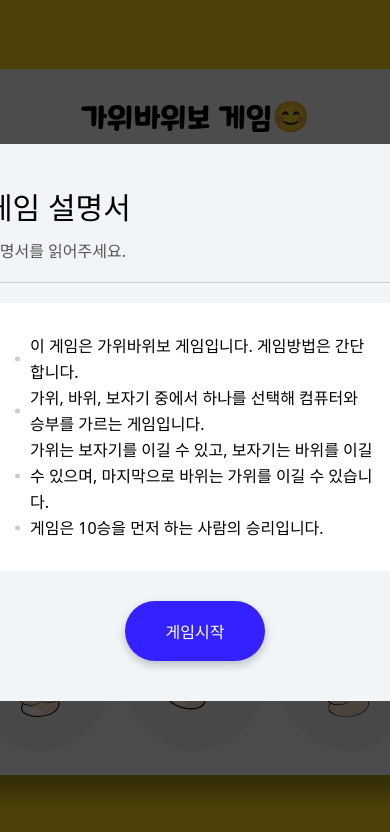
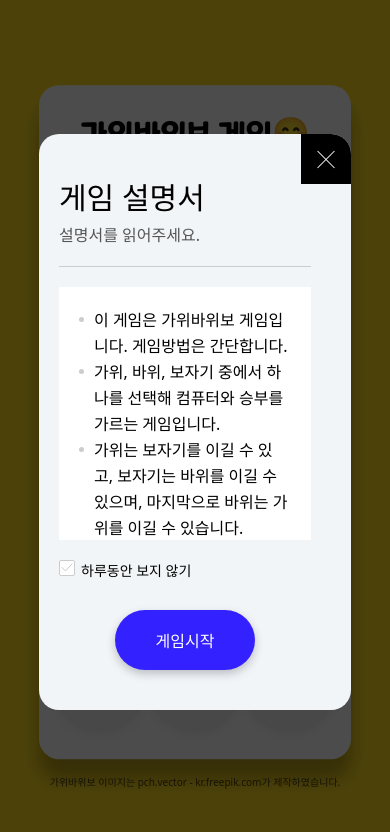
Before and after one commit to Shape2ee/RockScissorPaper, a plain HTML site: page index.html in a window 390 px wide. Drawn offline with Linux system fonts and the light colour scheme; files whose address does not match are found by name; a web font is replaced by a local one.

Commit message:
[220730] 모달추가, 모바일대응, 쿠키설정

```diff
--- a/css/style.css
+++ b/css/style.css
@@ -25,6 +25,10 @@ button {
   height: 1px;
 }
 
+.none {
+  display: inline-block;
+}
+
 .game {
   display: flex;
   flex-direction: column;
@@ -32,9 +36,8 @@ button {
   top: 50%;
   left: 50%;
   padding: 3rem 0;
-  width: 500px;
-  /* height: 70vh; */
-  min-height: 700px;
+  width: 80%;
+  max-width: 500px;
   background-color: #fff;
   border-radius: 20px;
   transform: translate(-50%, -50%);
@@ -183,11 +186,6 @@ button {
   background-image: url(../images/paper.svg);
 }
 
-.game_btn:hover {
-  background-color: #ffdc21;
-  background-position: 50% 40%;
-  box-shadow: 0 4px 9px 0 rgb(63 65 80 / 30%);
-}
 
 /* 모달창 */
 .modal {
@@ -209,8 +207,8 @@ button {
 .modal__wrap {
   position: relative;
   padding: 4rem;
-  width: 40%;
-  min-width: 500px;
+  width: 80%;
+  /* min-width: 500px; */
   max-width: 800px;
   background-color: #f2f5f7;
   border-radius: 20px;
@@ -223,7 +221,7 @@ button {
 }
 
 .modal_sub-tit {
-  padding: 1rem 0 2rem;
+  padding: 0.4rem 0 2rem;
   border-bottom: 1px solid #ccc;
   color: #555;
 }
@@ -270,22 +268,11 @@ button {
 .close_btn em::after {
   transform: rotate(-45deg);
 }
-.close_btn:hover {
-  background-color: #ffdc21;
-}
-
-.close_btn:hover em {
-  transform: translate(-50%, -50%) rotate(180deg);
-}
-
-.close_btn:hover em::before,
-.close_btn:hover em::after {
-  background-color: #000;
-}
 
 .modal__container {
-  margin-top: 2rem;
+  margin: 2rem 0;
   padding: 3rem;
+  min-height: 150px;
   background-color: #fff;
   line-height: 2.6rem;
 }
@@ -299,13 +286,37 @@ button {
   content: "";
   display: block;
   position: absolute;
-  top: 50%;
+  top: 1rem;
   left: 0;
-  transform: translateY(-50%);
   width: 5px;
   height: 5px;
   background-color: #ccc;
   border-radius: 50%;
+}
+
+.modal__check-btn {
+  display: none;
+}
+
+.modal__check-btn:checked + .modal__check::before {
+  background-position: -16px 0;
+}
+
+.modal__check {
+  display: flex;
+  /* padding-left: 2rem; */
+  font-size: 1.4rem;
+  cursor: pointer;
+}
+
+.modal__check::before {
+  content: "";
+  display: block;
+  width: 16px;
+  height: 16px;
+  background: url(../images/checkbox.svg) no-repeat 0 50%;
+  background-position: 0 0;
+  margin-right: 0.6rem;
 }
 
 .madal_btn {
@@ -318,19 +329,110 @@ button {
   border-radius: 30px;
   color: #fff;
   box-shadow: 0 4px 9px 0 rgb(63 65 80 / 30%);
+  font-size: 1.6rem;
   transition: transform 0.3s;
   cursor: pointer;
 }
 
-.madal_btn:hover {
-  background-color: rgba(52, 33, 255, 0.8);
-  transform: translateY(-10px);
+
+.img_info {
+  display: block;
+  position: absolute;
+  bottom: -5rem;
+  left: 50%;
+  width: 100%;
+  font-size: 1.2rem;
+  text-align: center;
+  transform: translateX(-50%);
+  color: rgba(0, 0, 0, 0.7);
 }
 
-@media (hover:hover) {
+@media (hover: hover) {
   .game__reset:hover {
     background-color: rgba(255, 220, 33, 0.8);
     box-shadow: 0 4px 9px 0 rgb(63 65 80 / 30%);
   }
 
+  .game_btn:hover {
+    background-color: #ffdc21;
+    background-position: 50% 40%;
+    box-shadow: 0 4px 9px 0 rgb(63 65 80 / 30%);
+  }
+
+  .madal_btn:hover {
+    background-color: rgba(52, 33, 255, 0.8);
+    transform: translateY(-10px);
+  }
+
+  .close_btn:hover {
+    background-color: #ffdc21;
+  }
+
+  .close_btn:hover em {
+    transform: translate(-50%, -50%) rotate(180deg);
+  }
+
+  .close_btn:hover em::before,
+  .close_btn:hover em::after {
+    background-color: #000;
+  }
+
 }
+@media screen and (max-width: 768px) {
+
+  .none {
+    display: none;
+  }
+
+  .modal__wrap {
+    padding: 4rem 2rem;
+    padding-right: 4rem;
+  }
+
+  .modal__container {
+    padding: 2rem;
+    height: 30vh;
+    overflow: auto;
+  }
+
+  .game {
+    min-height: auto;
+  }
+
+  .game__score {
+    margin: 2rem 0;
+    width: 70%;
+    height: 7rem;
+  }
+
+  .game__reset {
+    width: 25%;
+    height: 7rem;
+  }
+
+  .game__body {
+    grid-template-columns: 1fr;
+    grid-template-rows: repeat(2, minmax(100px, 20vh));
+    gap: 2rem;
+  }
+
+  .game__body::after {
+    width: 80%;
+    height: 1px;
+  }
+
+  .game__btn-wrap {
+    margin-top: 2rem;
+  }
+
+  .game_btn {
+    width: 32.3333%;
+    /* width: 23.077vw; */
+    height: 23.077vw;
+  }
+
+  .img_info {
+    bottom: -3rem;
+    font-size: 1rem;
+  }
+}
--- a/index.html
+++ b/index.html
@@ -25,11 +25,11 @@
         <div class="game__board">
           <ul class="game__score">
             <li>
-              <h2>My Point</h2>
+              <h2>My <span class="none">Point</span></h2>
               <p class="game__point game__point--my">0</p>
             </li>
             <li>
-              <h2>Your Point</h2>
+              <h2>Your <span class="none">Point</span></h2>
               <p class="game__point game__point--your">0</p>
             </li>
           </ul>
@@ -53,6 +53,7 @@
         <button class="game_btn game__rock"><span class="blind">바위</span></button>
         <button class="game_btn game__paper"><span class="blind">보</span></button>
       </div>
+      <a href="https://kr.freepik.com/vectors/people"  class="img_info">가위바위보 이미지는 pch.vector - kr.freepik.com가 제작하였습니다.</a>
     </section>
     <!-- 모달창 -->
     <article class="modal show">
@@ -77,8 +78,14 @@
               게임은 10승을 먼저 하는 사람의 승리입니다.
             </li>
           </ul>
+
         </div>
-        <div class="madal_btn">게임시작</div>
+        <form action="#" class="modal__form" name="check">
+          <input type="checkbox" name="checkbox" id="checkbox" class="modal__check-btn">
+          <label class="modal__check" for="checkbox">하루동안 보지 않기</label>
+          <button class="madal_btn">게임시작</button>
+        </form>
+
       </div>
     </article>
     <!-- script -->
--- a/main.js
+++ b/main.js
@@ -29,10 +29,10 @@ const myPoint = document.querySelector(".game__point--my");
 const yourPoint = document.querySelector(".game__point--your");
 
 const resetBtn = document.querySelector(".game__reset");
-
+let result = false;
 
 // console.log(randomNum);
-
+document.cookie = "test1=Hello";
 
 const gameStart = (e) => {
   console.log(e.target)
@@ -74,6 +74,7 @@ function compareSelect () {
     selectIndex === 2 && randomIndex === 0) {
     yourPoint.textContent = Number(yourPoint.textContent) + 1;
   }
+
   gameOver()
 }
 
@@ -94,21 +95,14 @@ function resetImg() {
 
   yourImg.style.backgroundImage = "none"
   yourImgText.textContent = "";
+
+  if(result === false) {
+    scissors.addEventListener("click", gameStart);
+    rock.addEventListener("click", gameStart);
+    paper.addEventListener("click", gameStart);
+  }
 }
 
-
-scissors.addEventListener("click", gameStart);
-rock.addEventListener("click", gameStart);
-paper.addEventListener("click", gameStart);
-
-resetBtn.addEventListener("click", () => {
-  myPoint.textContent = 0;
-  yourPoint.textContent = 0;
-
- resetImg();
-})
-
-let result = false;
 function gameOver() {
   if(myPoint.textContent == "10") {
     result = confirm("WIN! 대단해요👍 가위바위보의 달인이시군요😎");
@@ -136,16 +130,70 @@ function reGame() {
   }
 }
 
+scissors.addEventListener("click", gameStart);
+rock.addEventListener("click", gameStart);
+paper.addEventListener("click", gameStart);
+
+resetBtn.addEventListener("click", () => {
+  myPoint.textContent = 0;
+  yourPoint.textContent = 0;
+
+  resetImg();
+})
+
+
+
 /*-------------------------------------------------*/
 // 모달창
 
 const modal = document.querySelector(".modal");
 const startBtn = document.querySelector(".madal_btn");
 const closeBtn = document.querySelector(".close_btn");
+const modalForm = document.forms.check;
+const chcekBox = document.querySelector("#checkbox");
+let checkBoolean = false;
 
-const modalClose = (e) => {
+console.log(modalForm);
+
+const modalClose = () => {
   modal.classList.remove("show")
+  // setCookie("close", true, 1);
 }
 
-startBtn.addEventListener("click", modalClose)
+// 쿠키설정
+function setCookie(name, value, expires) {
+  let now = new Date(Date.now() + (expires*24*60*60*1000));
+  // now = now.getDate() + expires;
+  document.cookie = encodeURIComponent(name) + "=" + encodeURIComponent(value) + "; path=/; expires=" + now.toUTCString();
+}
+
+// 쿠키 가져오기
+function getCookie(name) {
+  let matches = document.cookie.match(new RegExp(
+    "(?:^|; )" + name.replace(/([\.$?*|{}\(\)\[\]\\\/\+^])/g, '\\$1') + "=([^;]*)"
+    ));
+  return matches ? decodeURIComponent(matches[1]) : undefined;
+}
+
+chcekBox.addEventListener("change", (e) => {
+  checkBoolean = e.target.checked;
+  console.log(checkBoolean);
+})
+
 closeBtn.addEventListener("click", modalClose)
+startBtn.addEventListener("click", (e) => {
+  e.preventDefault();
+
+  if(checkBoolean) {
+    modalClose();
+    setCookie("close", true, 1);
+  } else {
+    modalClose();
+  }
+})
+
+window.addEventListener("load", () => {
+  if(getCookie("close")) {
+    modal.classList.remove("show");
+  }
+})
```
Also changed, not shown: images/checkbox.svg (added).
